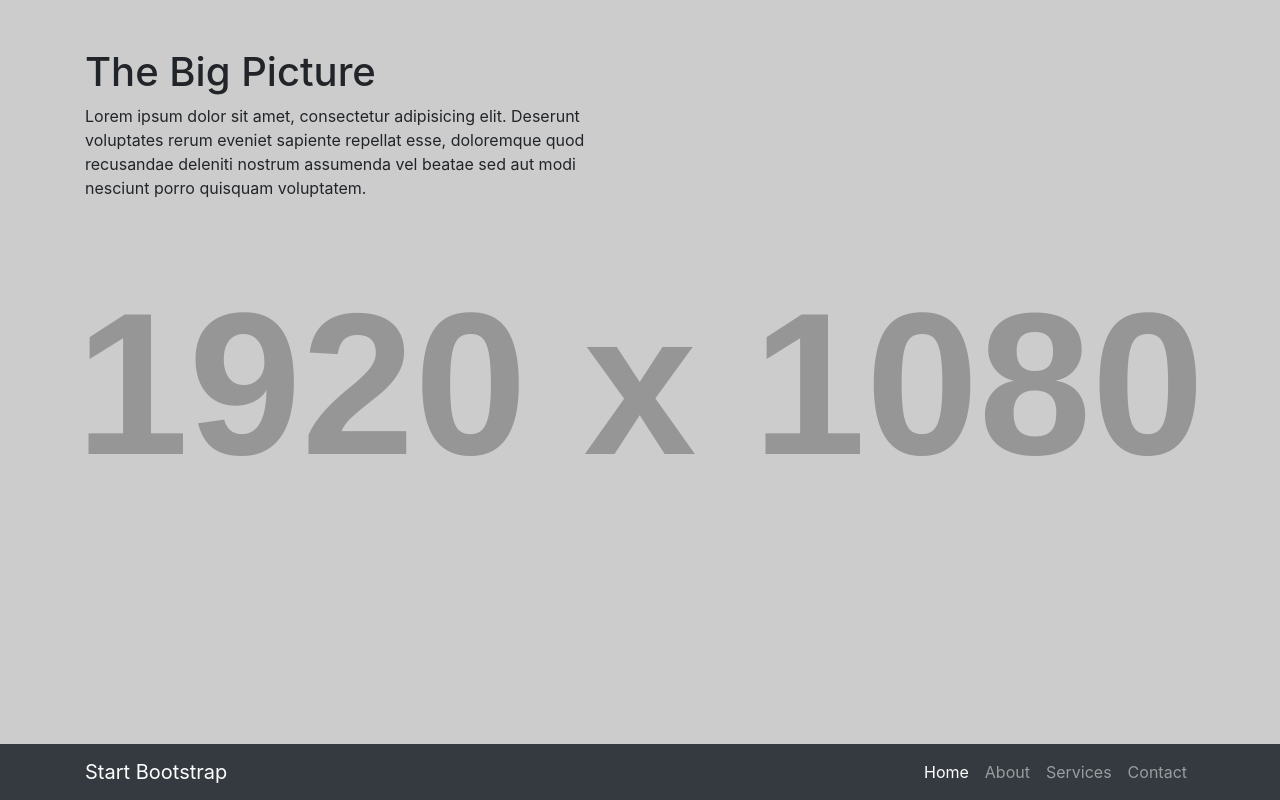
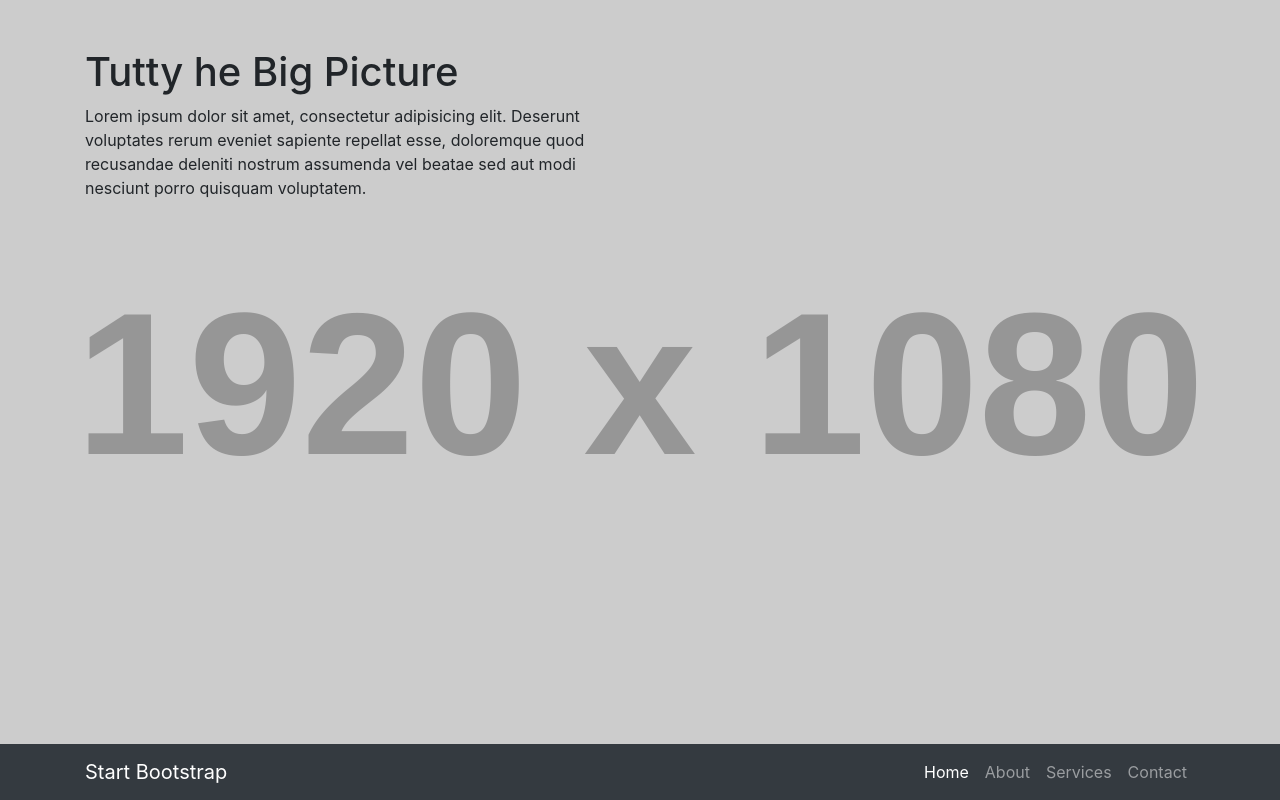
Before and after one commit to ramyasat/website, a website: page index.html in a window 1280 px wide. Drawn offline with Linux system fonts and the light colour scheme; placeholder pictures from the web are drawn by us.

Commit message:
Update index.html

```diff
--- a/index.html
+++ b/index.html
@@ -53,7 +53,7 @@
     <div class="container">
       <div class="row">
         <div class="col-lg-6">
-          <h1 class="mt-5">The Big Picture</h1>
+          <h1 class="mt-5">Tutty he Big Picture</h1>
           <p>Lorem ipsum dolor sit amet, consectetur adipisicing elit. Deserunt voluptates rerum eveniet sapiente repellat esse, doloremque quod recusandae deleniti nostrum assumenda vel beatae sed aut modi nesciunt porro quisquam voluptatem.</p>
         </div>
       </div>
```
